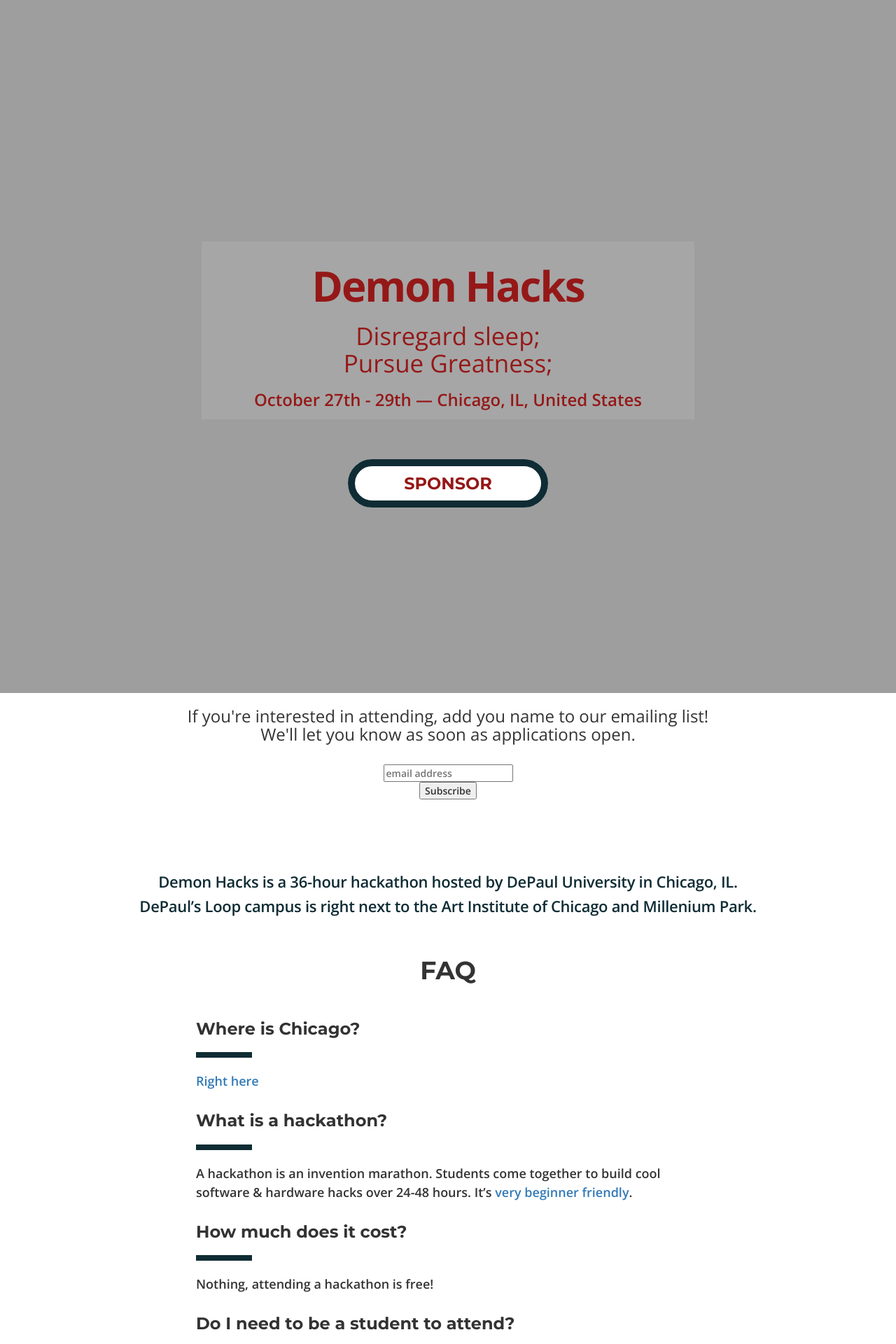
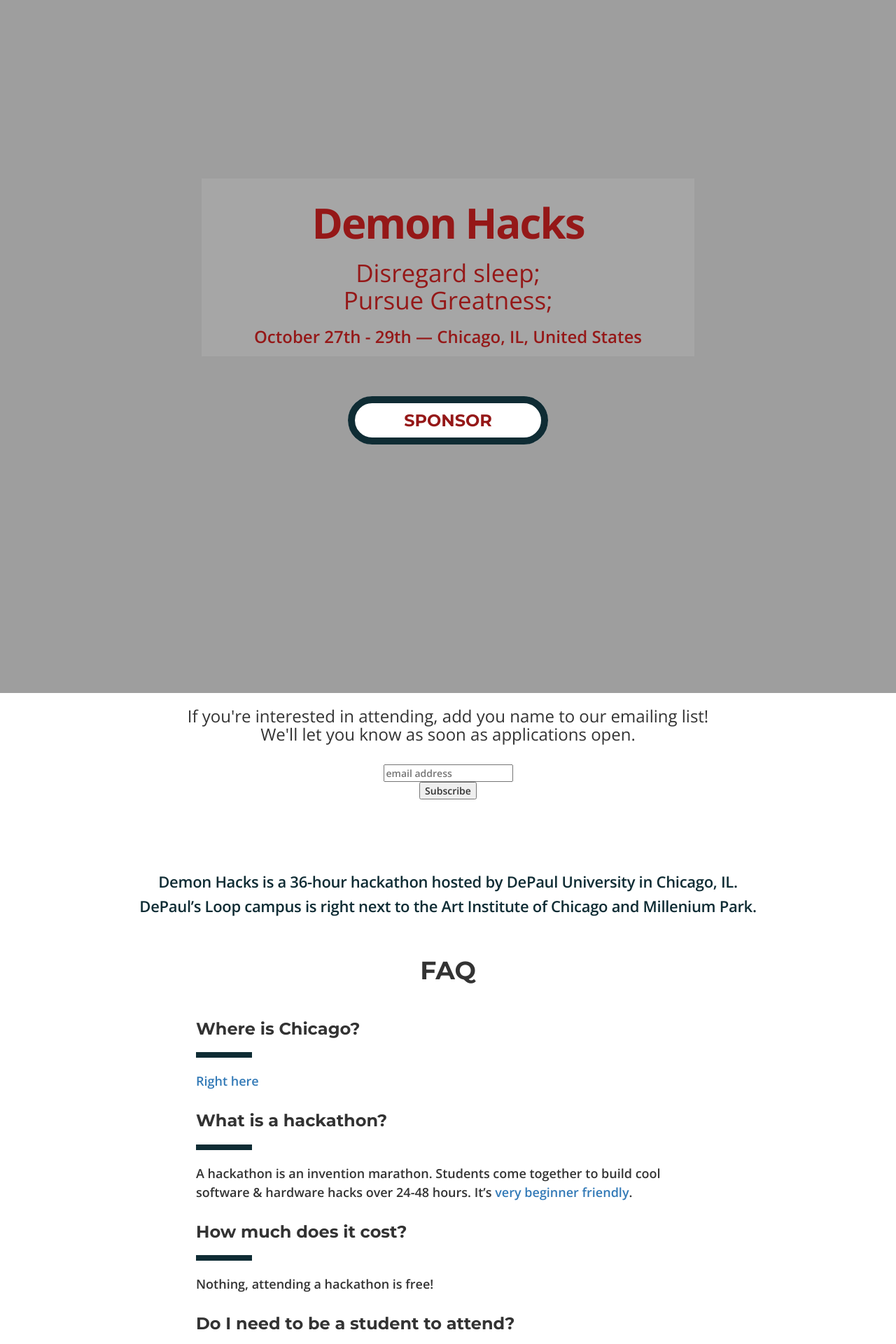
Before and after one commit to eselenic/demonhacks, a Jekyll site: the page built from index.html, in a window 1280 px wide. Shown: the top 1920 px of the page at 70% size. Built offline with Jekyll 4.4.1, drawn with Linux system fonts in a browser that asks for light colours; nearby versions of some CDN libraries; comment, search, counter and statistics services are not loaded; grey boxes are pictures that could not be loaded.

Commit message:
migration to demonhacks.com

```diff
--- a/css/original.css
+++ b/css/original.css
@@ -97,7 +97,7 @@
 }
 
 .hero .wrapper {
-  padding-top: 30vh;
+  padding-top: 20vh;
   min-width: 425px;
 }
 
```
